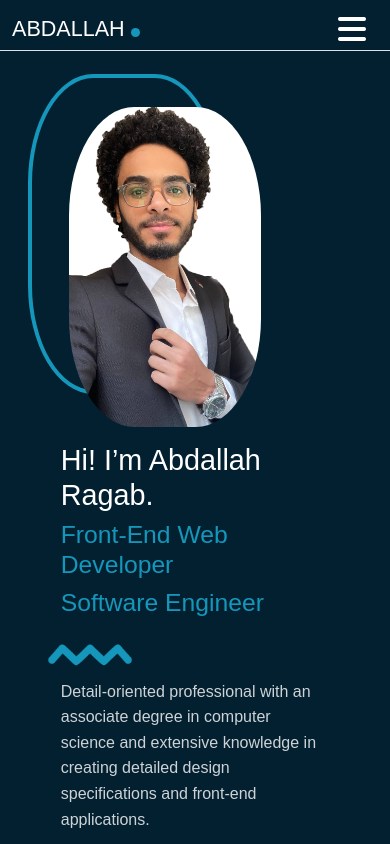
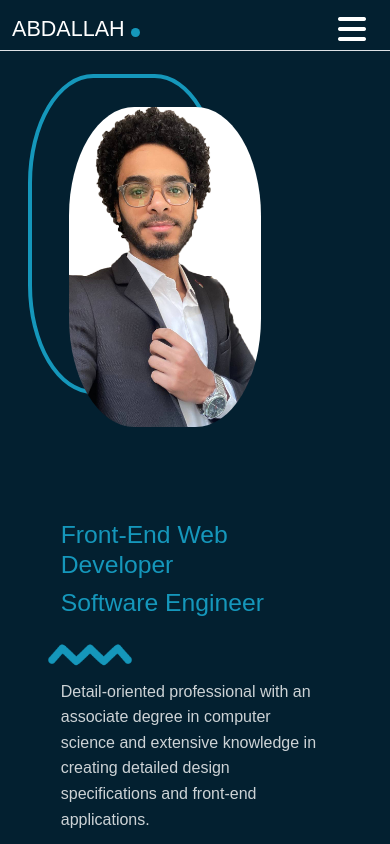
Before and after one commit to AbdallahRagab7/Abdallah-Portfolio, a Vue app: page /#/contact in a window 390 px wide. Shown: the top 844 px of the page. Built offline with nearby package versions, Linux system fonts and the light colour scheme; a web font is replaced by a local one.

Commit message:
improve skills section

```diff
--- a/src/pages/MySkills.vue
+++ b/src/pages/MySkills.vue
@@ -81,8 +81,8 @@ h2 {
 @media (max-width : 576px) {
     .imgs li {
         margin-bottom: 2rem;
-        width: 85px;
-        height: 75px;
+        width: 75px;
+        height: 65px;
         margin-right: 2rem;
 
       }
--- a/src/pages/TheHome.vue
+++ b/src/pages/TheHome.vue
@@ -183,4 +183,22 @@
   height: 100%;
   object-fit: cover;
 }
+
+
+/*Animations*/
+.name {
+  position: relative;
+  background: black;
+}
+.name::after {
+  content: '';
+  position: absolute;
+  width: 100%;
+  height: 100%;
+  background: var(--bg-color);
+  left: 0;
+  top: 0;
+  animation: showRight 1s ease forwards;
+  animation-delay: .4s;
+}
 </style>
```
